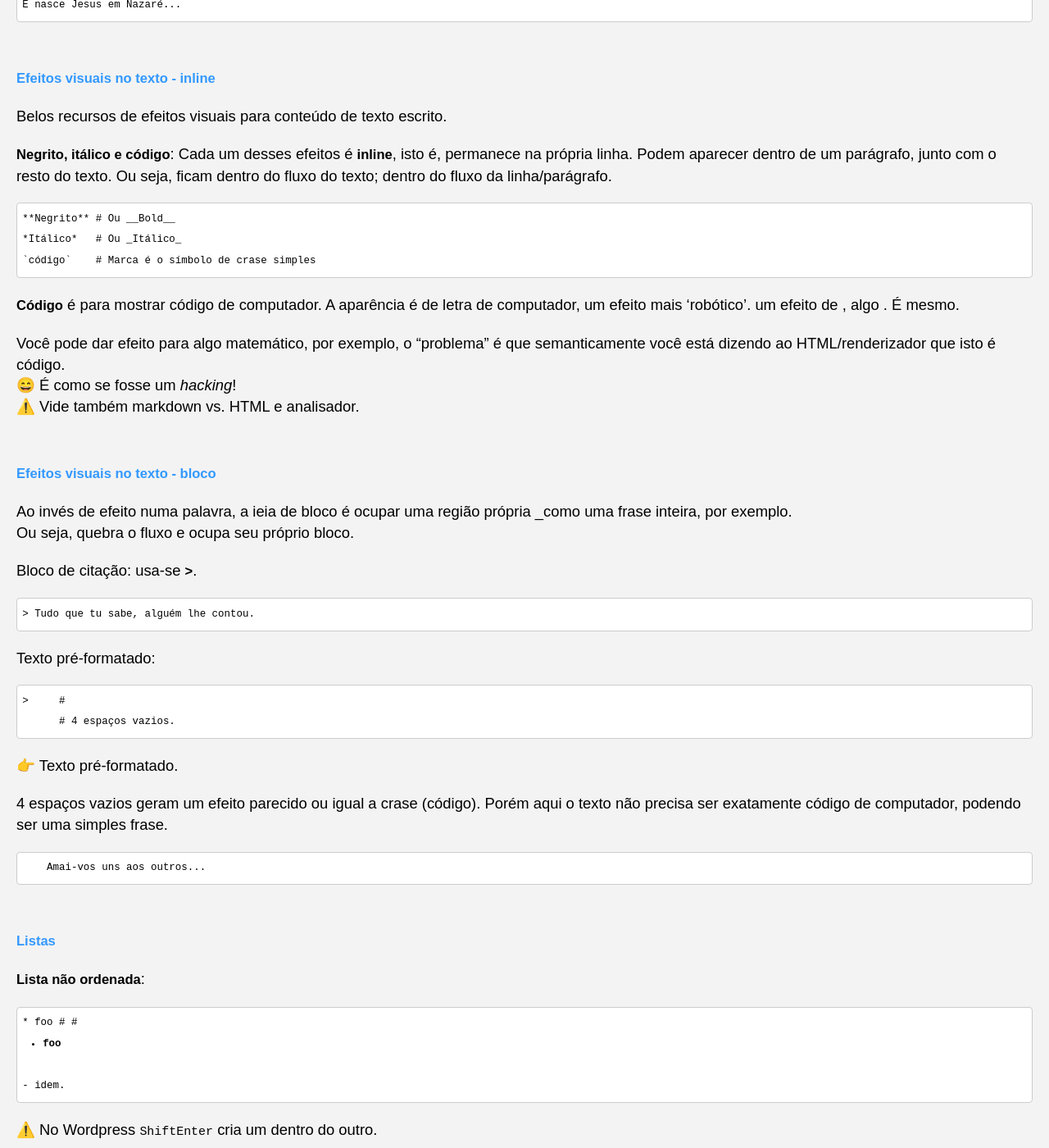
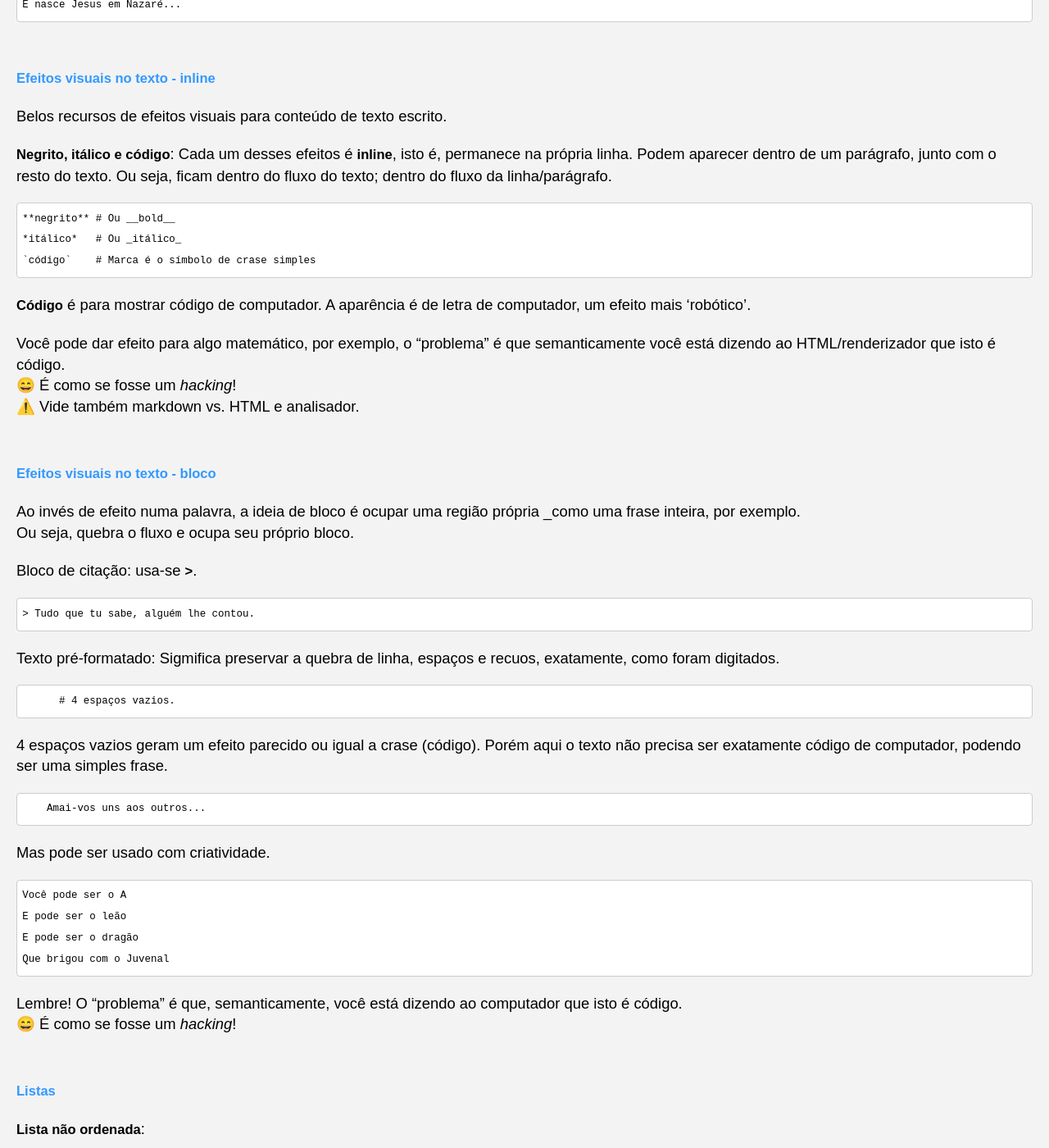
Before and after one commit to Joesynth/joesynth.github.io, a Jekyll site: the page built from _posts/2021-11-27-tutorial-markdown.md, in a window 1280 px wide and 1400 px high, scrolled down 3519 px. Shown: the whole window at 82% size. Built offline with Jekyll 4.4.1, drawn with Linux system fonts in a browser that asks for light colours; some of the changed text lies outside the part shown.

Commit message:
fds
fdsfds

````diff
--- a/_posts/2021-11-27-tutorial-markdown.md
+++ b/_posts/2021-11-27-tutorial-markdown.md
@@ -78,7 +78,7 @@
 Lida com estrutura e apresentação? o que é?
 
 
-👉️ Conteúdo? No Markdown também temos símbolos (omo nos emojis), imagens etc.
+👉️ Conteúdo? No Markdown também temos símbolos (como nos emojis), imagens etc.
 
 ###### As marcas...
 
@@ -141,13 +141,13 @@
 **Negrito, itálico e código**:  Cada um desses efeitos é **inline**, isto é, permanece na própria linha. Podem aparecer dentro de um parágrafo, junto com o resto do texto. Ou seja, ficam dentro do fluxo do texto; dentro do fluxo da linha/parágrafo.
 
 <pre>
-**Negrito** # Ou __Bold__
-*Itálico*   # Ou _Itálico_
+**negrito** # Ou __bold__
+*itálico*   # Ou _itálico_
 `código`    # Marca é o símbolo de crase simples
 </pre>
 
 **Código** é para mostrar código de computador. A aparência é de letra de computador, um efeito mais 'robótico'.
-um efeito de , algo . É  mesmo.
+
 
 Você pode dar efeito para algo matemático, por exemplo, o "problema" é que semanticamente você está dizendo ao HTML/renderizador que isto é código.
 😄 É como se fosse um *hacking*!
@@ -156,7 +156,7 @@
 
 ###### Efeitos visuais no texto - bloco
 
-Ao invés de efeito numa palavra, a ieia de bloco é ocupar uma região própria _como uma frase inteira, por exemplo.
+Ao invés de efeito numa palavra, a ideia de bloco é ocupar uma região própria _como uma frase inteira, por exemplo.
 Ou seja, quebra o fluxo e ocupa seu próprio bloco.
 
 Bloco de citação: usa-se **>**.
@@ -164,20 +164,29 @@
 ```html
 > Tudo que tu sabe, alguém lhe contou.
 ```
-Texto pré-formatado:
+Texto pré-formatado:  Sigmifica preservar a quebra de linha, espaços e recuos, exatamente, como foram digitados.
 
 <pre>
->     #
       # 4 espaços vazios.
 </pre>
-
-👉️ Texto pré-formatado.
 
 4 espaços vazios geram um efeito parecido ou igual a crase (código). Porém aqui o texto não precisa ser exatamente código de computador, podendo ser uma simples frase.
 
 <pre>
     Amai-vos uns aos outros...
 </pre>
+
+Mas pode ser usado com criatividade.
+
+<pre>
+Você pode ser o A
+E pode ser o leão
+E pode ser o dragão
+Que brigou com o Juvenal
+</pre>
+
+Lembre! O "problema" é que, semanticamente, você está dizendo ao computador que isto é código.
+😄 É como se fosse um *hacking*!
 
 ###### Listas
 
@@ -377,7 +386,7 @@
 | Bloco de Notas (Windows) 🔒️ | WordPress (online) |
 | Nano 🎈 | Dillinger 🎈 (MIT) (online) |
 | Editor (Android/F-Droid) 🎈 | Obsidian 🔒️ |
-| Gedit (Ubuntu) 🔒️ | Joplin 🎈 Notepad (Android/F-Droid) 🎈 Acode (F-Droid) Editor de código 🎈 StackEdit Editor online 🎈 Ulysses  Editor de texto/escrita (Apple) 🔒️|
+| Gedit (Ubuntu) 🎈 | Joplin 🎈 Notepad (Android/F-Droid) 🎈 Acode (F-Droid) Editor de código 🎈 StackEdit Editor online 🎈 Ulysses  Editor de texto/escrita (Apple) 🔒️|
 
 👉️ Dillinger pode ter telemetria, enquanto StackEdit não.
 
@@ -424,10 +433,10 @@
 
 Ele é usado para 'pegar' o texto formatado em Markdown e enviá-lo para o formato HTML, então seu documento pode ser visualizado em um navegador da Web _ou combinado com uma folha de estilo e impresso. Em suma temos:
 
-- Crie um arquivo Markdown (via o editor de texto ou um aplicativo Markdown dedicado). O arquivo deve ter uma extensão .md ou .markdown.
-- Abra o arquivo Markdown em um aplicativo Markdown.
-- Use o aplicativo Markdown para converter o arquivo Markdown num documento HTML (ou mesmo convertê-lo noutro formato de arquivo, como PDF.)
-- Visualize o arquivo HTML em um navegador da Web.
+● Crie um arquivo Markdown (via o editor de texto ou um aplicativo Markdown dedicado). O arquivo deve ter uma extensão .md ou .markdown.
+● Abra o arquivo Markdown em um aplicativo Markdown.
+● Use o aplicativo Markdown para converter o arquivo Markdown num documento HTML (ou mesmo convertê-lo noutro formato de arquivo, como PDF).
+● Visualize o arquivo HTML em um navegador da Web.
 
 Ou seja, você escreve usando essa linguagem e salva um arquivo formatado em Markdown (salvando na extensão .*md*), e, também precisamos de um aplicativo Markdown capaz de processar o arquivo Markdown.
 
@@ -515,25 +524,24 @@
 
 **Texto pré-formatado**: Use <pre>.
 
-🤔️ Texto pré-formatado = preservar a quebra de linha, espaços e recuos, exatamente, como foram digitados.
-
 No HTML, isso normalmente é feito com <pre>.
 
-'<pre>Batatinha quando nasce...</pre>'
+`<pre>Batatinha quando nasce...</pre>`
 
 **Código (numa linha)**: É o *inline*.
 
-'<code>const x = 1;</code>'
+`<code>const x = 1;</code>`
+
 
 **Bloco de código**: Quando há várias linhas, e queremos preservar as quebras de linhas, recuo.
 
-<pre>
-    '<pre><code>
+```html
+    <pre><code>
     function soma(a, b) {
         return a + b;
     }
-    </code></pre>'
-</pre>
+    </code></pre>
+```
 
 ###### No Markdown...
 
@@ -559,6 +567,7 @@
 
 A maioria dos softwares Markdown permite misturar Markdown com HTML no mesmo documento.
 Ou seja, um arquivo exemplo.md pode conter, ao mesmo tempo, Markdown e HTML.
+Exceto as marcas Markdown que vimos, temos *tags* (etiquetas) possíveis de uso:
 
 |inline| bloco|
 |---|---|
````
Also changed, not shown: other parts of _posts/2021-11-27-tutorial-markdown.md (+2 -2 lines).
